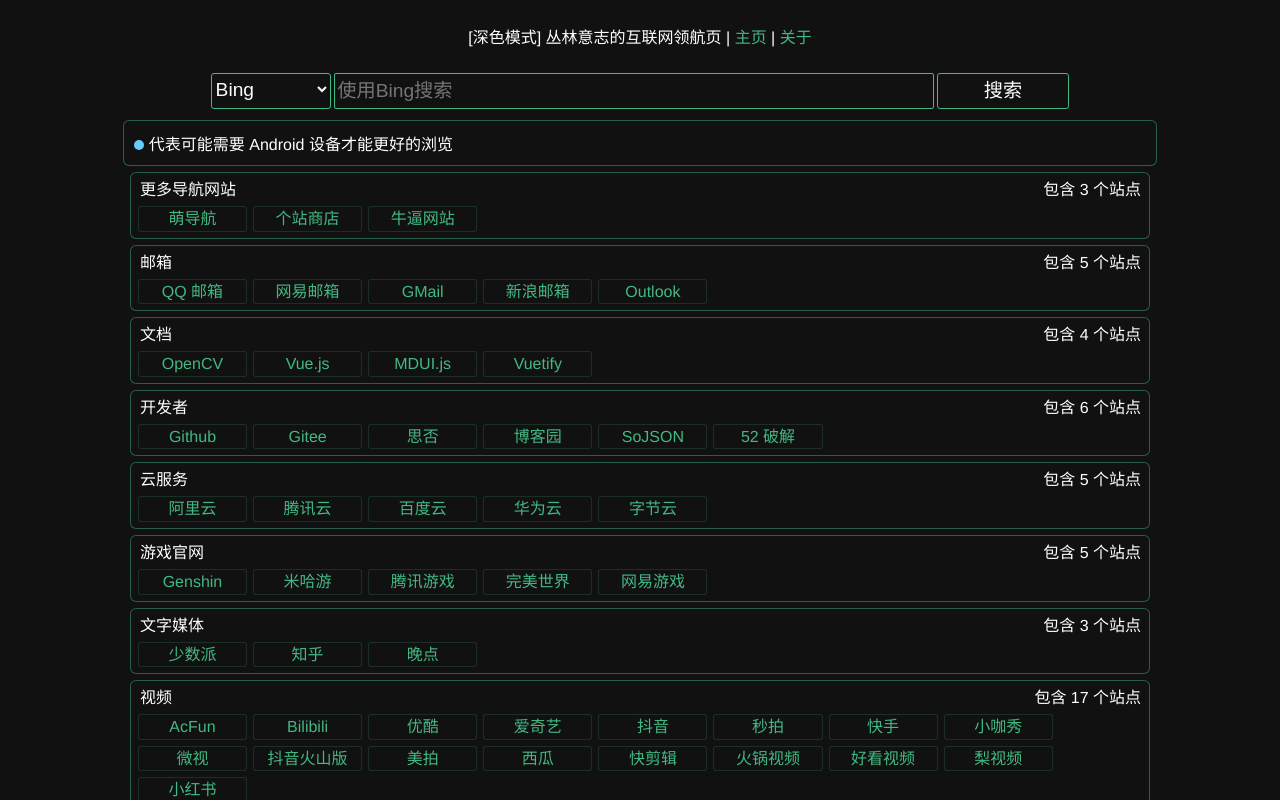
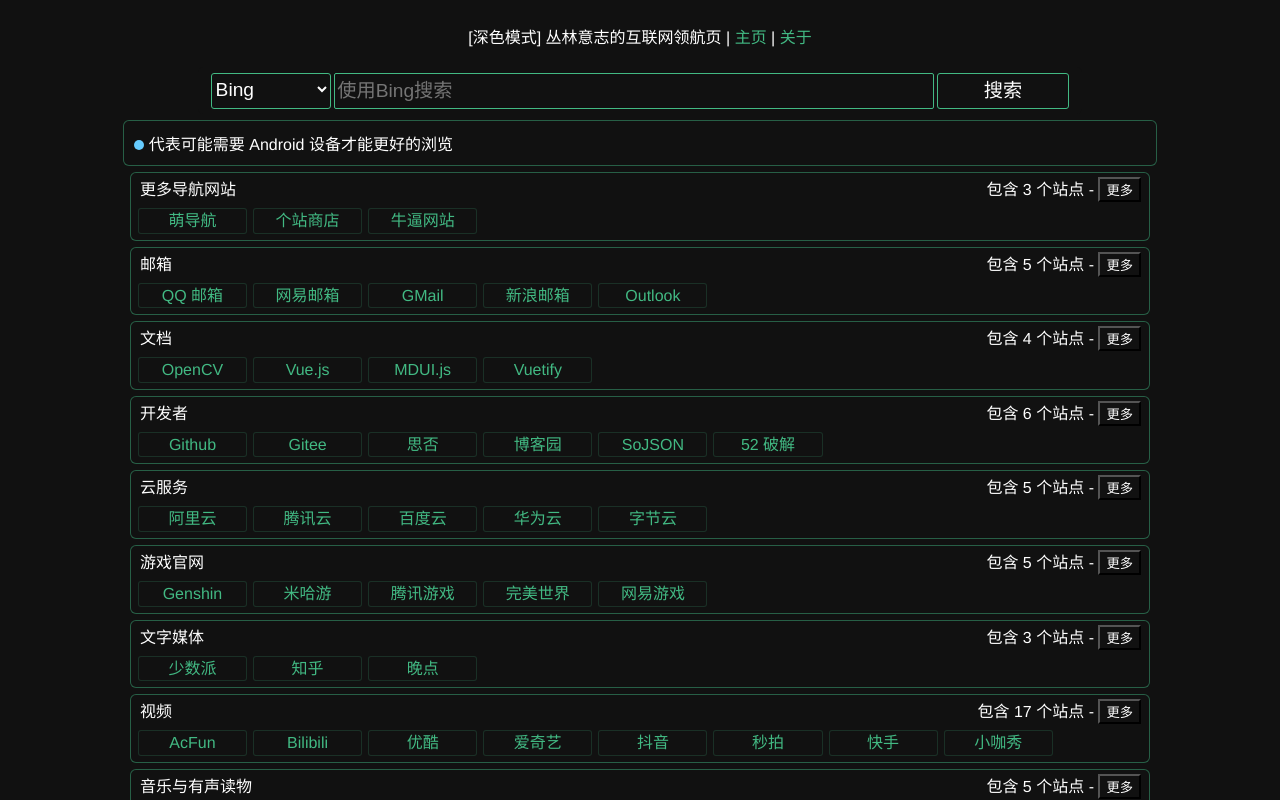
Before and after one commit to conglinyizhi/NavigationCenter, a Vue app: page / in a window 1280 px wide. Shown: the top 800 px of the page. Built offline with nearby package versions, Linux system fonts and the light colour scheme.

Commit message:
新增 展开和折叠功能

```diff
--- a/src/components/navigation.vue
+++ b/src/components/navigation.vue
@@ -1,7 +1,5 @@
 <template>
-  <div
-    class="linkCardGroup tips"
-  >
+  <div class="linkCardGroup tips">
     <tag
       :mode="1"
       color="#66ccff"
@@ -17,12 +15,13 @@
         class="left"
         v-text="siteList.title"
       />
-      <span class="right">包含 {{siteList.list.length}} 个站点</span>
+      <span class="right">包含 {{siteList.list.length}} 个站点 - <button @click="siteList.setAll =! siteList.setAll">更{{siteList.setAll?"少":"多"}}</button></span>
     </div>
+    <div :class="siteList.setAll?'linkCardLinePro':'linkCardLine'" class="linkCardLinePro">
       <span
         v-for="(site,key) in siteList.list"
         :key="key"
-      class="TagFather"
+        class="linkCardItem"
       >
         <tag
           color="#66ccff"
@@ -48,11 +47,12 @@
         </div>
       </span>
     </div>
+  </div>
 </template>
 
 <script>
 import tag from "./tag.vue";
-const siteData = [
+let siteData = [
   {
     title: "更多导航网站",
     list: [
@@ -64,6 +64,7 @@ const siteData = [
         url: "https://www.nbwz.com",
       },
     ],
+    showAll: false,
   },
   {
     title: "邮箱",
@@ -216,7 +217,10 @@ const siteData = [
 export default {
   data() {
     return {
-      siteData,
+      siteData: siteData.map((item) => {
+        item.showAll = false;
+        return item;
+      }),
     };
   },
   methods: {
@@ -275,8 +279,19 @@ a {
 .linkCard:hover {
   border-color: #42b983;
 }
-.linkCard .title {
-  margin-bottom: 0.5rem;
+
+.linkCardItem {
+  position: relative;
+}
+
+.linkCardLinePro,
+.linkCardLine {
+  overflow: hidden;
+  transition:0.5s all;
+}
+
+.linkCardLine {
+  max-height: 2rem;
 }
 
 @media screen {
@@ -285,11 +300,7 @@ a {
   }
 }
 
-.TagFather {
-  position: relative;
-}
-
-.tips{
+.tips {
   text-align: left;
   padding: 10px;
 }
```
Lines whose indentation alone changed are shown as unchanged.
